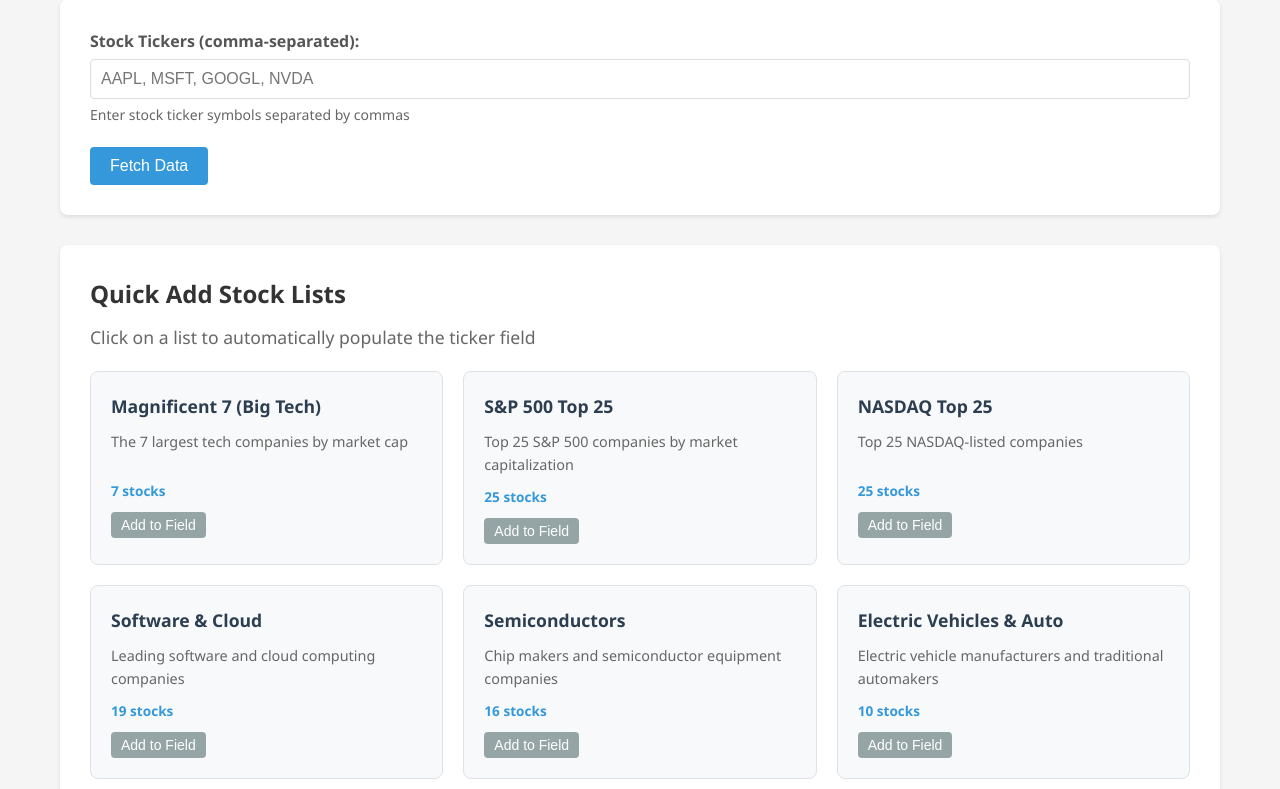
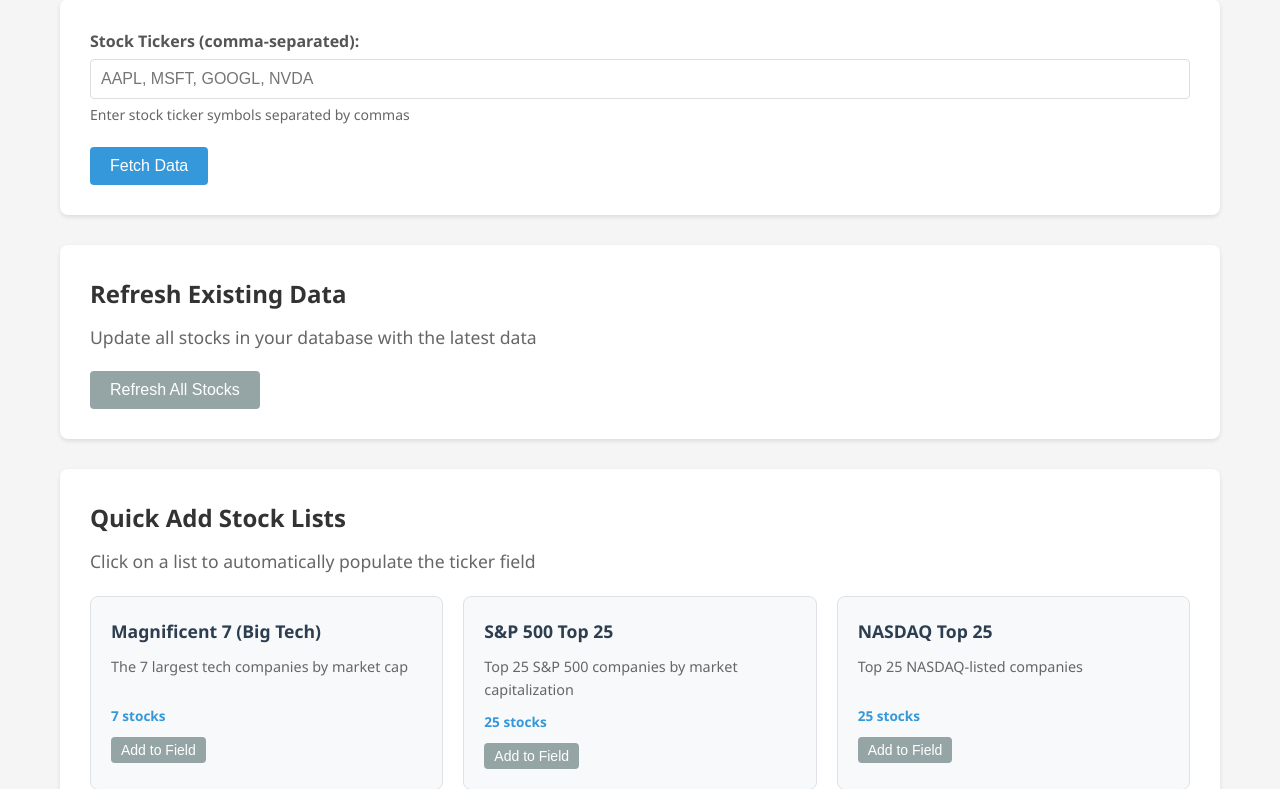
Before and after one commit to Simon-Prevoteaux/stock-analyzer, a Flask app: page /fetch in a window 1280 px wide. Shown: the part 183-972 px from the top of the page. Run offline with Flask 3, Linux system fonts and the light colour scheme.

Commit message:
some minor updates

```diff
--- a/src/webapp/app.py
+++ b/src/webapp/app.py
@@ -206,6 +206,41 @@
     return jsonify({'success': False, 'error': 'Failed to fetch data'}), 400
 
 
+@app.route('/refresh-all', methods=['POST'])
+def refresh_all_stocks():
+    """Refresh all stocks in the database"""
+    stocks_df = db.get_all_stocks()
+    if stocks_df.empty:
+        return render_template('fetch.html',
+                               stock_lists=get_all_lists(),
+                               error=True,
+                               message='No stocks to refresh')
+
+    tickers = stocks_df['ticker'].tolist()
+    df = fetcher.fetch_multiple_stocks(tickers)
+
+    if not df.empty:
+        saved_count = db.save_multiple_stocks(df)
+        return render_template('fetch.html',
+                               stock_lists=get_all_lists(),
+                               success=True,
+                               message=f'Successfully refreshed {saved_count} stocks')
+    else:
+        return render_template('fetch.html',
+                               stock_lists=get_all_lists(),
+                               error=True,
+                               message='Failed to refresh stock data')
+
+
+@app.route('/delete/<ticker>', methods=['POST'])
+def delete_stock(ticker):
+    """Delete a stock from the database"""
+    if db.delete_stock(ticker):
+        return redirect(url_for('screener'))
+    else:
+        return render_template('error.html', message=f'Failed to delete stock {ticker}'), 400
+
+
 @app.route('/value-plays')
 def value_plays():
     """Show potential value stocks"""
--- a/src/webapp/templates/fetch.html
+++ b/src/webapp/templates/fetch.html
@@ -29,6 +29,14 @@
     </form>
 </div>
 
+<div class="refresh-container">
+    <h2>Refresh Existing Data</h2>
+    <p class="subtitle">Update all stocks in your database with the latest data</p>
+    <form method="POST" action="{{ url_for('refresh_all_stocks') }}" onsubmit="return confirm('This will refresh all stocks in your database. Continue?');">
+        <button type="submit" class="btn btn-secondary">Refresh All Stocks</button>
+    </form>
+</div>
+
 <div class="stock-suggestions">
     <h2>Quick Add Stock Lists</h2>
     <p class="subtitle">Click on a list to automatically populate the ticker field</p>
@@ -56,6 +64,23 @@
 </script>
 
 <style>
+.refresh-container {
+    background: white;
+    padding: 30px;
+    border-radius: 8px;
+    box-shadow: 0 2px 4px rgba(0,0,0,0.1);
+    margin-top: 30px;
+}
+
+.refresh-container h2 {
+    margin-bottom: 10px;
+}
+
+.refresh-container .subtitle {
+    color: #666;
+    margin-bottom: 20px;
+}
+
 .stock-suggestions {
     background: white;
     padding: 30px;
```
Also changed, not shown: src/libs/database.py (+19 -0 lines), src/webapp/templates/screener.html (+6 -1 lines).
